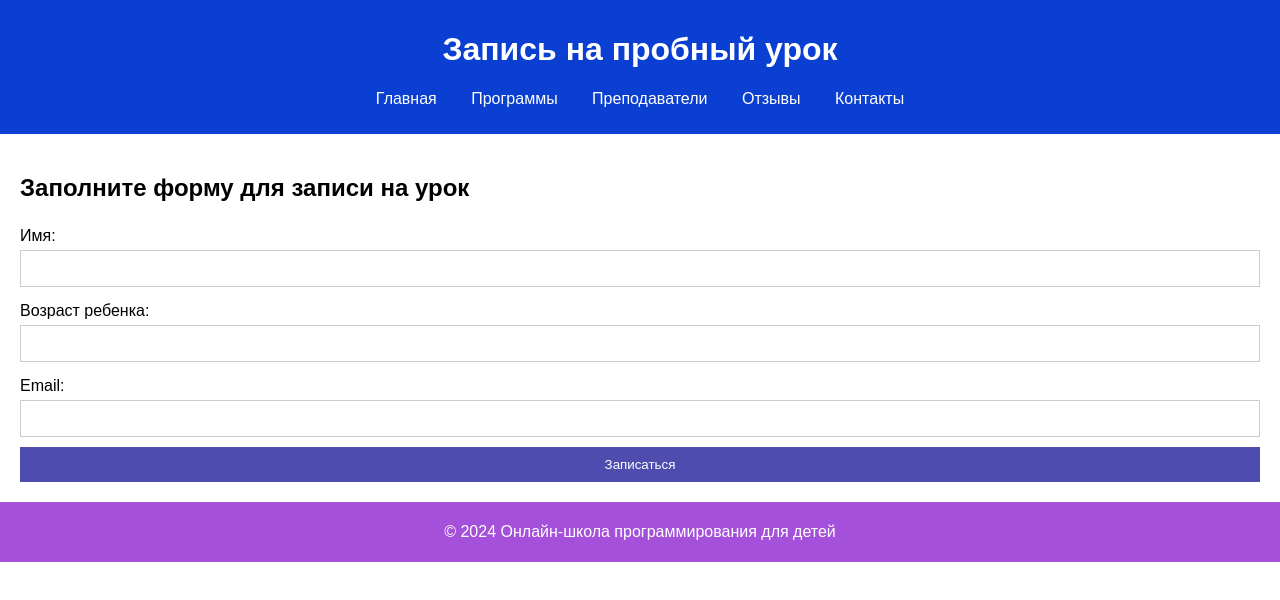
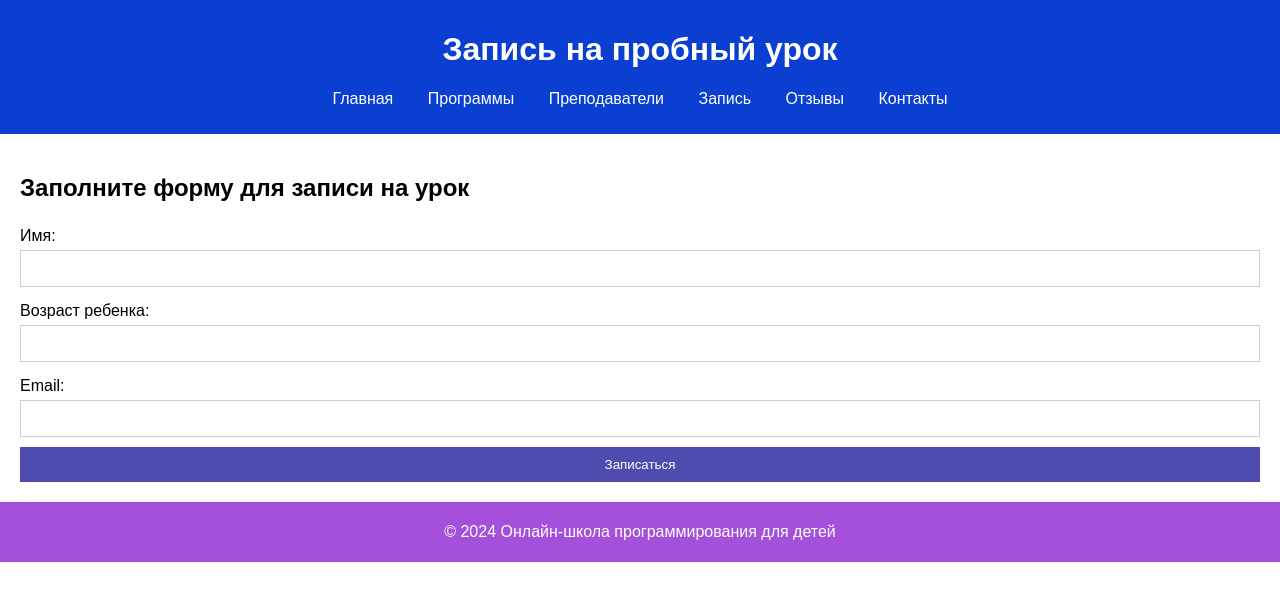
Before and after one commit to Lika24572/program, a plain HTML site: page siignup.html in a window 1280 px wide. Drawn offline with Linux system fonts and the light colour scheme.

Commit message:
Update siignup.html

```diff
--- a/siignup.html
+++ b/siignup.html
@@ -14,6 +14,7 @@
                 <li><a href="index.html">Главная</a></li>
                 <li><a href="programs.html">Программы</a></li>
                 <li><a href="teachers.html">Преподаватели</a></li>
+                <li><a href="contact.html">Запись</a></li>
                 <li><a href="reviews.html">Отзывы</a></li>
                 <li><a href="contact.html">Контакты</a></li>
             </ul>
```
